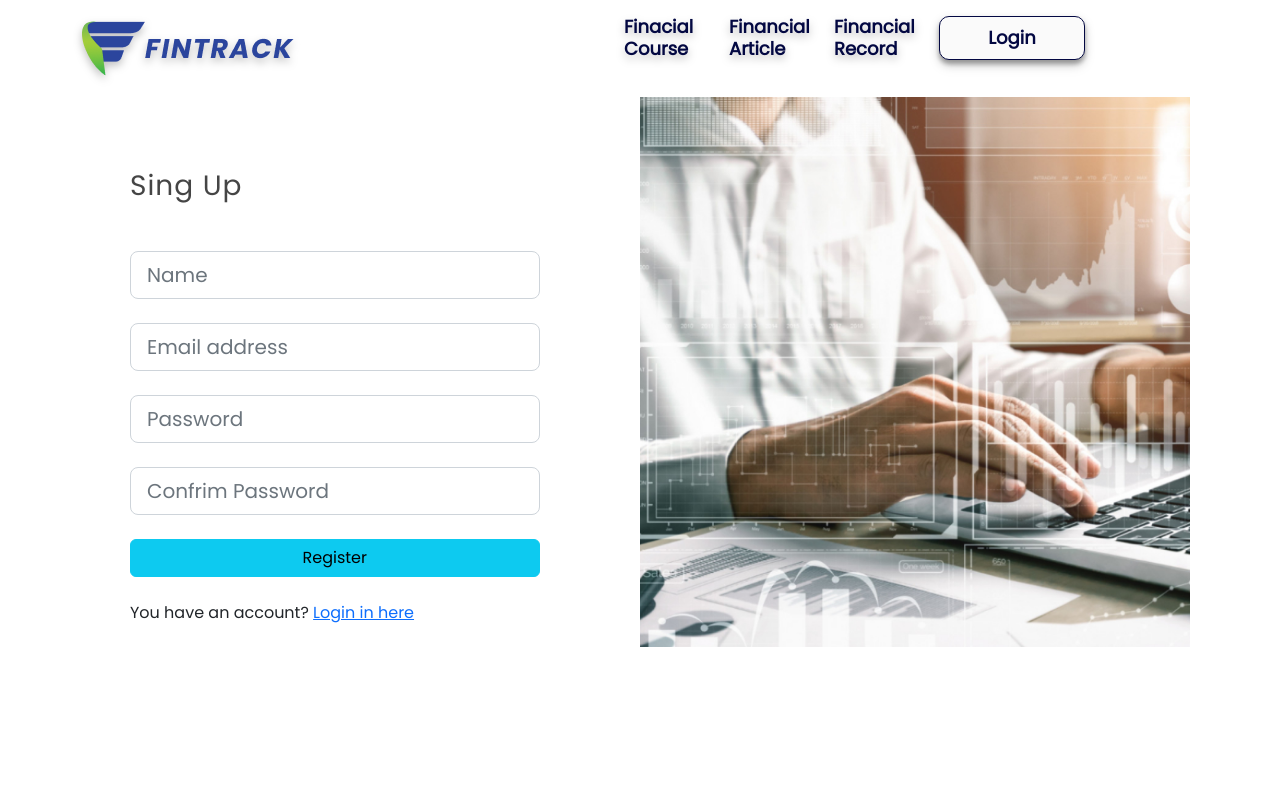
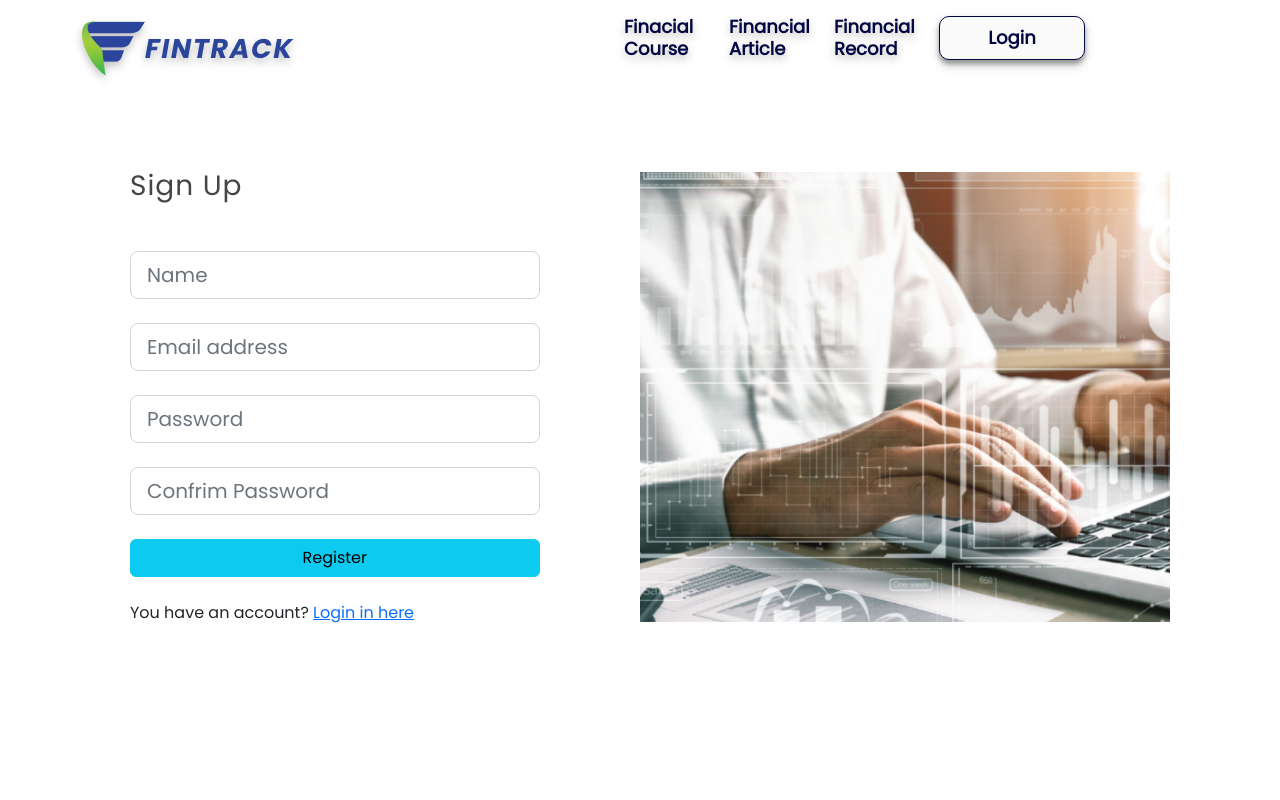
Before and after one commit to Raihan32/Fintrack-ReactJS, a React (Create React App) app: page /register in a window 1280 px wide. Shown: the top 800 px of the page. Built offline with nearby package versions, Linux system fonts and the light colour scheme; no server answers.

Commit message:
Give frontend change

```diff
--- a/src/App.jsx
+++ b/src/App.jsx
@@ -7,8 +7,8 @@ import Login from "./pages/login/Login";
 import Artikel from "./pages/Artikel/Artikel";
 import Isiartikel from "./pages/isiartikel/Isiartikel";
 import Course from "./pages/course/Course";
-import CourseDetail from "./pages/course/CourseDetail/CourseDetail";
-import Lesson from "./pages/course/lessonDetail/Lesson";
+import CourseDetail from "./pages/course/CourseDetail/courseDetail";
+import Lesson from "./pages/course/lessonDetail/lesson";
 import Register from "./pages/Register/Register";
 import Privacyolicy from "./pages/PrivacyPolicy/Privacyolicy";
 import About from "./pages/about/About";
--- a/src/pages/Register/Register.jsx
+++ b/src/pages/Register/Register.jsx
@@ -60,7 +60,7 @@ const Register = () => {
               className="fw-normal mb-3 ps-5 pb-3"
               style={{ letterSpacing: "1px" }}
             >
-              Sing Up
+              Sign Up
             </h3>
             <form onSubmit={Register}>
               <p>{msg}</p>
@@ -119,9 +119,9 @@ const Register = () => {
             alt="Login image"
             style={{
               objectFit: "cover",
-              objectPosition: "left",
-              height: "550px",
-              width: "550px",
+              objectPosition: "left",marginTop : "75px",
+              height: "450px",
+              width: "530px",
             }}
           />
         </MDBCol>
--- a/src/pages/home/home.css
+++ b/src/pages/home/home.css
@@ -158,7 +158,8 @@
   align-items: center;
   padding: 0px;
   gap: 38px;
-  width: 1286px;
+
+  width: 1440px;
   height: 447px;
   margin-top: 148px;
 }
@@ -179,19 +180,20 @@
   padding: 0px;
   isolation: isolate;
   background-color: #030842;
-  width: 1186px;
+  width: 100%;
   border-radius: 40px 40px;
   height: 350px;
 }
 .lp-courseisi {
   display: flex;
   flex-direction: row;
-  align-items: flex-end;
+  align-items: flex-start;
   padding: 0px;
-  gap: 35px;
-  width: 1185px;
+  justify-content: space-between;
+  width: 100%;
   height: 350px;
   cursor: pointer;
+
 }
 
 .lp-thubmnail {
--- a/src/pages/login/Login.jsx
+++ b/src/pages/login/Login.jsx
@@ -114,7 +114,7 @@ const Login = () => {
                 className="btn btn-info mb-4 px-5 mx-5 w-100"
                 color="info"
               >
-                Daftar
+                Login
               </button>
             </form>
             <p className="ms-5">
```
